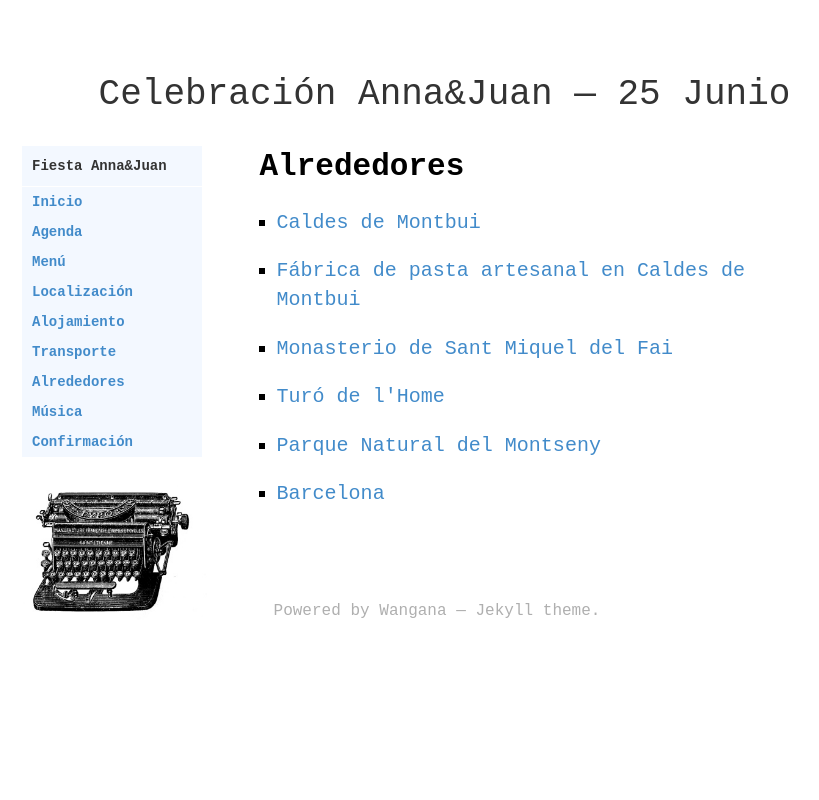
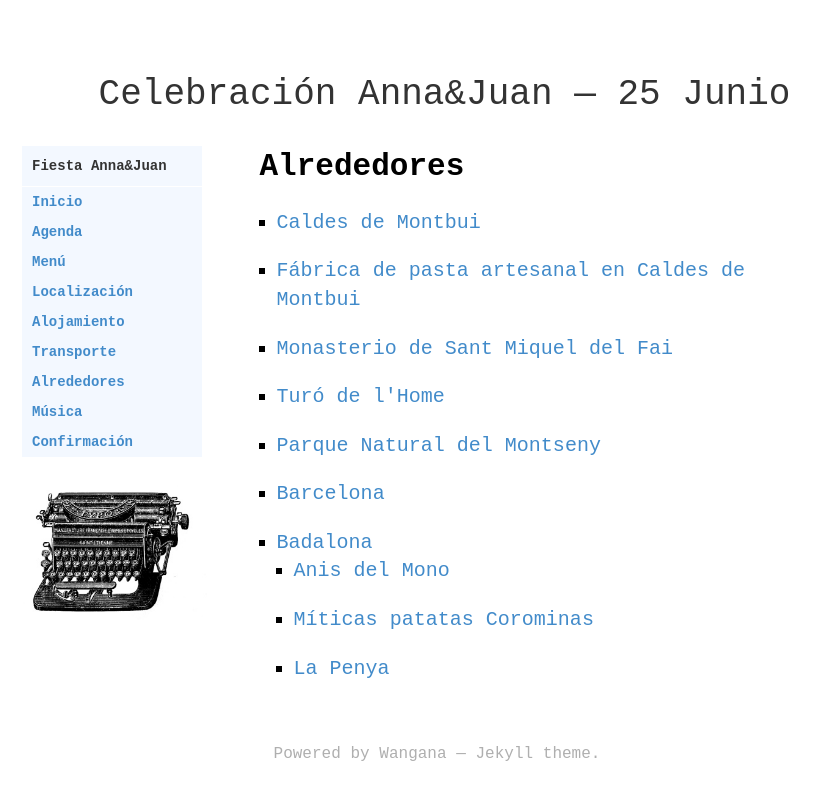
Before and after one commit to juandebravo/juanyanna25junio, a Jekyll site: the page built from alrededores.html, in a window 1280 px wide. Shown: the top 800 px of the page, without its empty margins (203-1022 px from the left). Built offline with Jekyll 4.4.1, drawn with Linux system fonts in a browser that asks for light colours; some web fonts are replaced; Markdown is read by kramdown in place of the engine named in the settings.

Commit message:
add Badalona in alrededores page

```diff
--- a/alrededores.html
+++ b/alrededores.html
@@ -36,6 +36,20 @@ title: Alrededores
           <li>
               <a href="https://es.wikipedia.org/wiki/Barcelona">Barcelona</a>
           </li>
+          <li>
+              <a href="https://es.wikipedia.org/wiki/Badalona">Badalona</a>
+              <ul class="page-list">
+                <li>
+                  <a href="http://www.anisdelmono.es/visitanos/">Anis del Mono</a>
+                </li>
+                <li>
+                  <a href="http://www.patatescorominas.com/es/">Míticas patatas Corominas</a>
+                </li>
+                <li>
+                  <a href="http://penya.com/">La Penya</a>
+                </li>
+              </ul>
+          </li>
         </ul>
     </div>
 </div>
```
